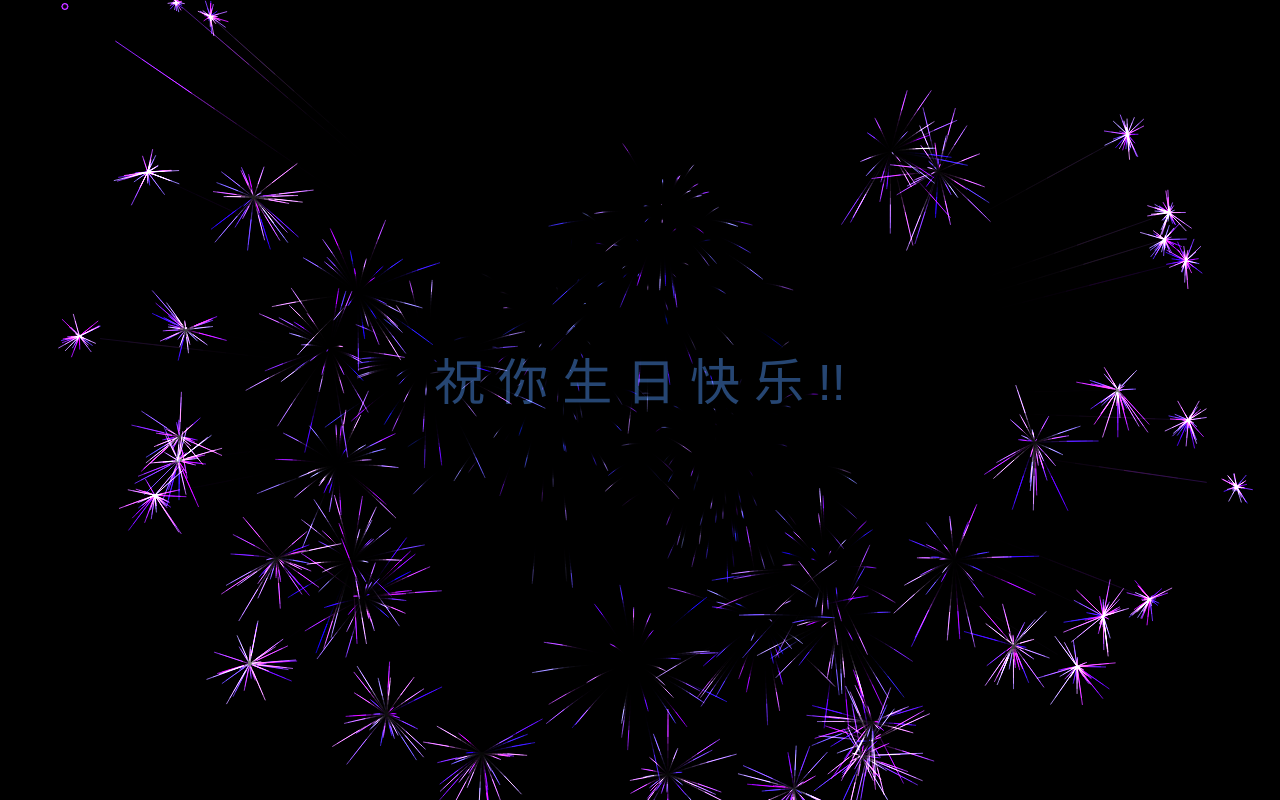
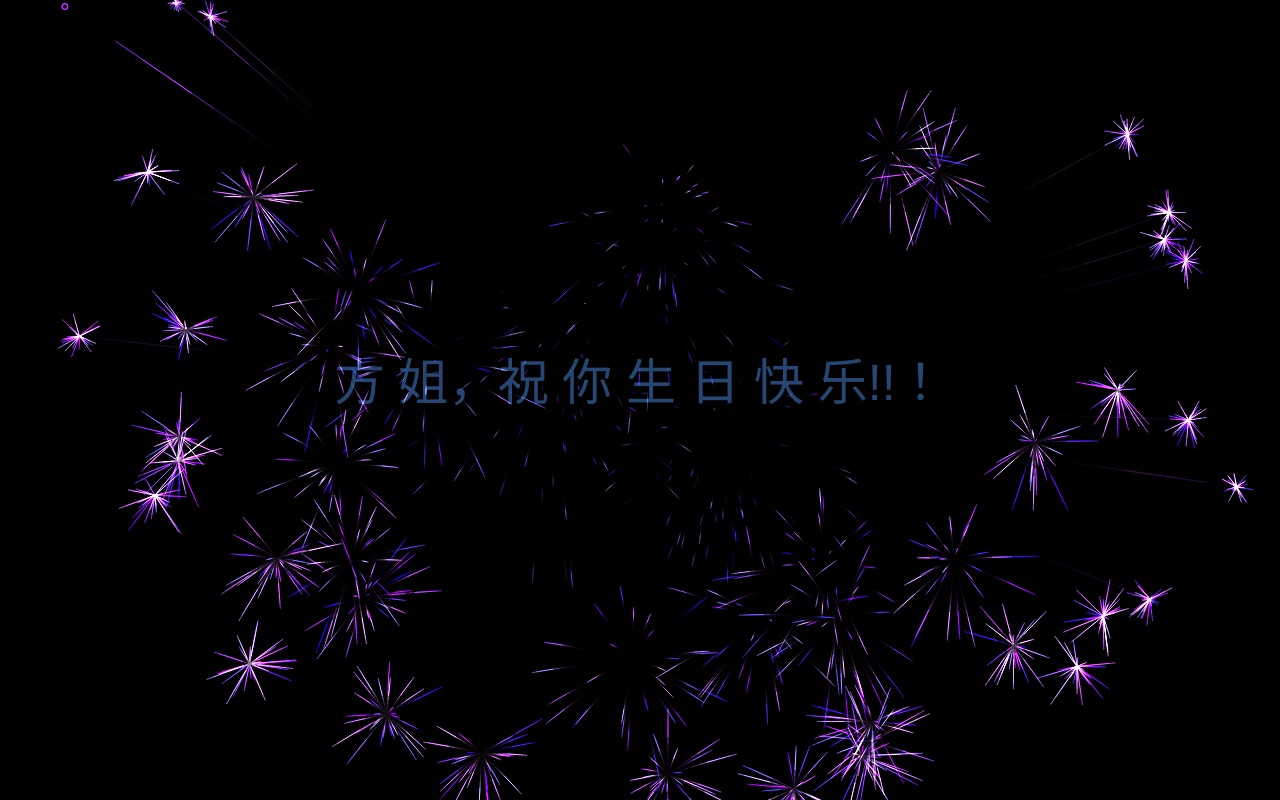
Before and after one commit to Serendipity99999/Birthday, a plain HTML site: page index.html in a window 1280 px wide. Drawn offline with Linux system fonts and the light colour scheme.

Commit message:
Add files via upload

```diff
--- a/index.html
+++ b/index.html
@@ -243,7 +243,7 @@ function loop() {
 	// lighter creates bright highlight points as the fireworks and particles overlap each other
 	ctx.globalCompositeOperation = 'lighter';
 
-    var text = "祝 你 生 日 快 乐 !!";
+    var text = "方 姐，祝 你 生 日 快 乐!!！";
   ctx.font = "50px sans-serif";
   var textData = ctx.measureText(text);
   ctx.fillStyle = "rgba("+parseInt(random(0,255))+","+parseInt(random(0,255))+","+parseInt(random(0,255))+",0.3)";
```
